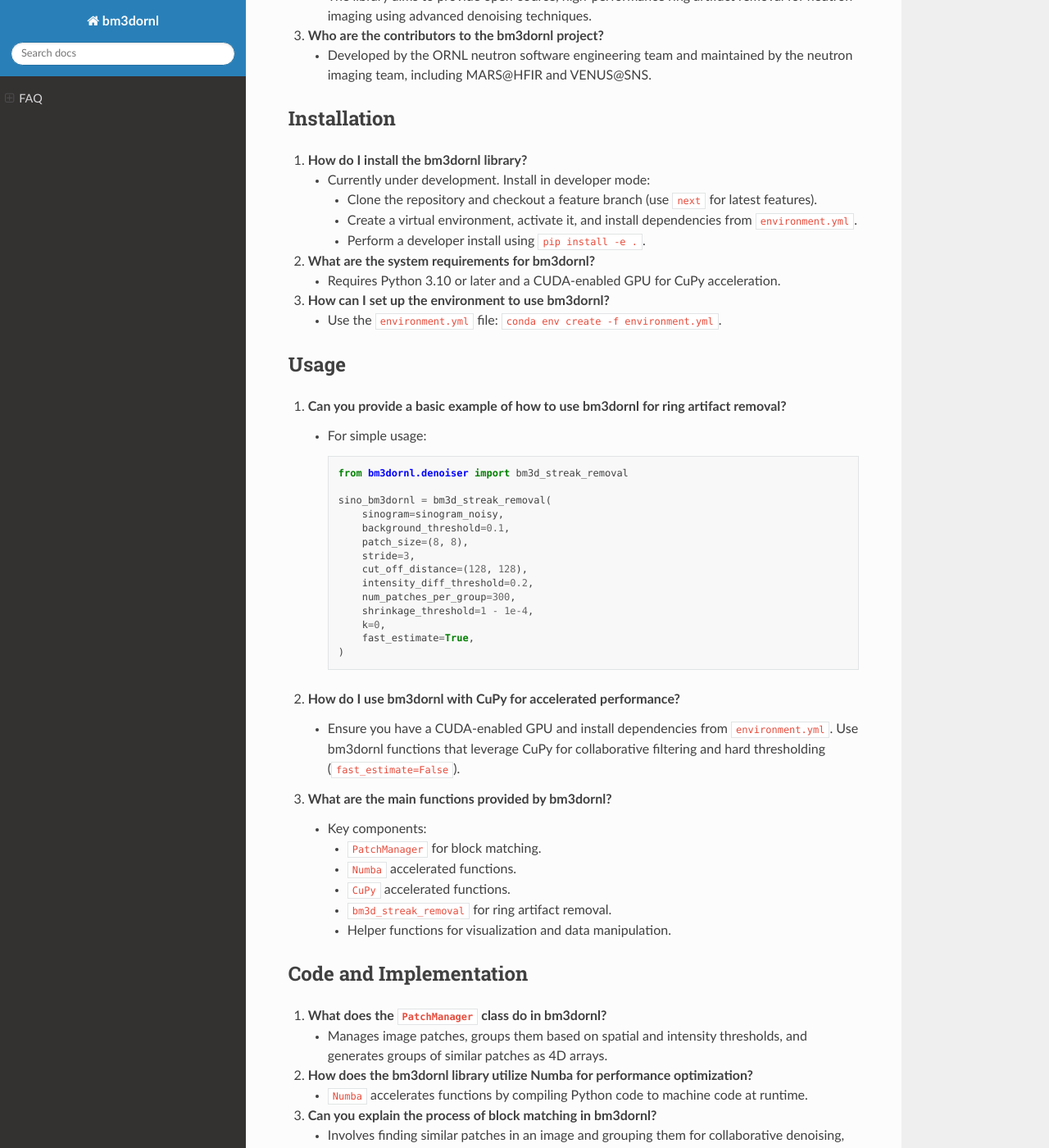
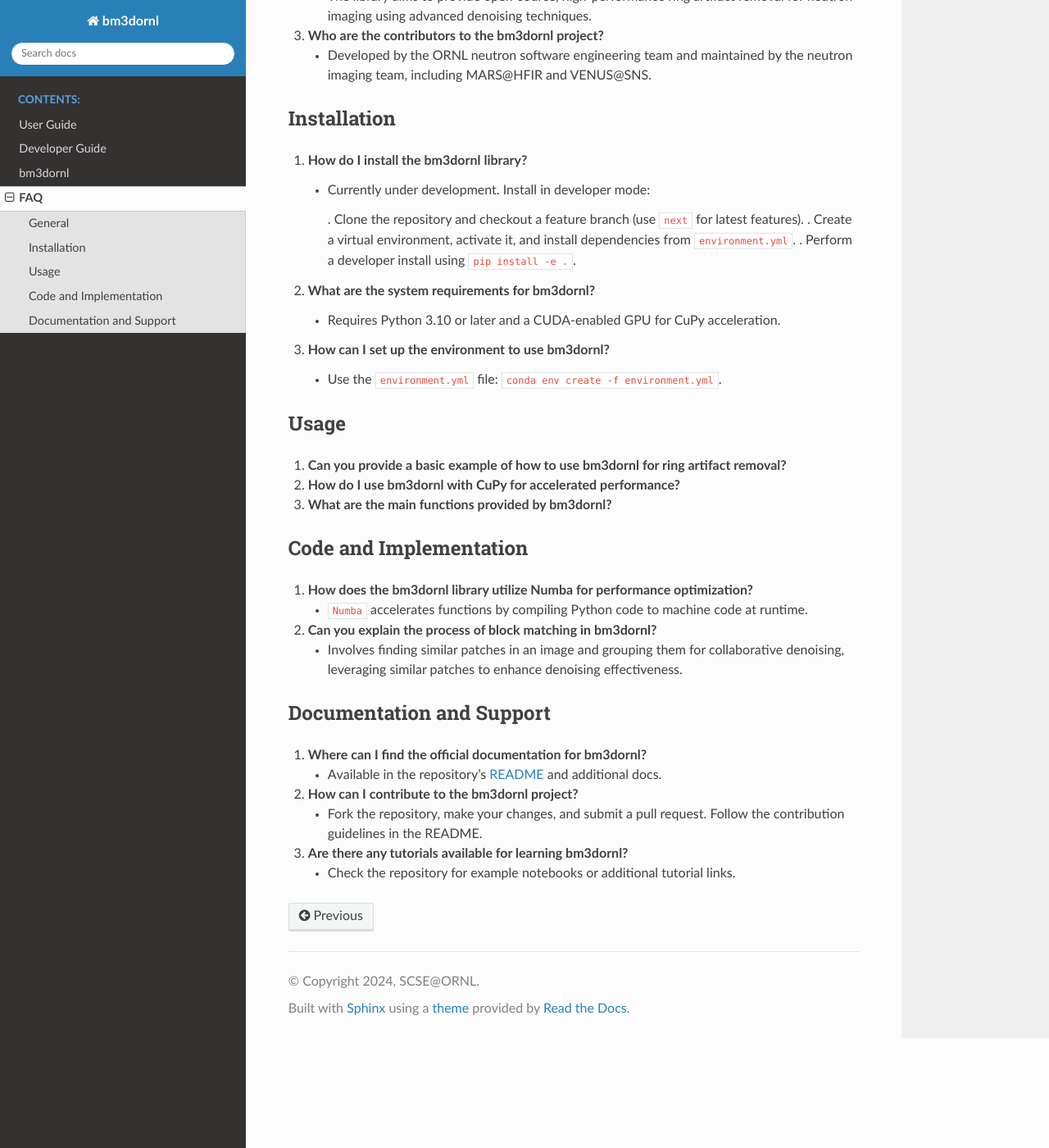
Before and after one commit to ornlneutronimaging/bm3dornl, a Sphinx documentation site: the page built from docs/FAQ.md, in a window 1280 px wide and 1400 px high, scrolled down 353 px. Shown: the whole window at 82% size. Built offline with Sphinx 7.4.7 and the Read the Docs theme 2.0.0, drawn with Linux system fonts in a browser that asks for light colours; the version number could not be read and is left out.

Commit message:
update docs to resolve warnings

````diff
--- a/docs/FAQ.md
+++ b/docs/FAQ.md
@@ -15,9 +15,10 @@
 
 1. **How do I install the bm3dornl library?**
    - Currently under development. Install in developer mode:
-     - Clone the repository and checkout a feature branch (use `next` for latest features).
-     - Create a virtual environment, activate it, and install dependencies from `environment.yml`.
-     - Perform a developer install using `pip install -e .`.
+
+      . Clone the repository and checkout a feature branch (use `next` for latest features).
+      . Create a virtual environment, activate it, and install dependencies from `environment.yml`.
+      . Perform a developer install using `pip install -e .`.
 
 2. **What are the system requirements for bm3dornl?**
    - Requires Python 3.10 or later and a CUDA-enabled GPU for CuPy acceleration.
@@ -28,44 +29,17 @@
 ## Usage
 
 1. **Can you provide a basic example of how to use bm3dornl for ring artifact removal?**
-   - For simple usage:
-     ```python
-     from bm3dornl.denoiser import bm3d_streak_removal
-
-     sino_bm3dornl = bm3d_streak_removal(
-         sinogram=sinogram_noisy,
-         background_threshold=0.1,
-         patch_size=(8, 8),
-         stride=3,
-         cut_off_distance=(128, 128),
-         intensity_diff_threshold=0.2,
-         num_patches_per_group=300,
-         shrinkage_threshold=1 - 1e-4,
-         k=0,
-         fast_estimate=True,
-     )
-     ```
 
 2. **How do I use bm3dornl with CuPy for accelerated performance?**
-   - Ensure you have a CUDA-enabled GPU and install dependencies from `environment.yml`. Use bm3dornl functions that leverage CuPy for collaborative filtering and hard thresholding (`fast_estimate=False`).
 
 3. **What are the main functions provided by bm3dornl?**
-   - Key components:
-     - `PatchManager` for block matching.
-     - `Numba` accelerated functions.
-     - `CuPy` accelerated functions.
-     - `bm3d_streak_removal` for ring artifact removal.
-     - Helper functions for visualization and data manipulation.
 
 ## Code and Implementation
 
-1. **What does the `PatchManager` class do in bm3dornl?**
-   - Manages image patches, groups them based on spatial and intensity thresholds, and generates groups of similar patches as 4D arrays.
-
-2. **How does the bm3dornl library utilize Numba for performance optimization?**
+1. **How does the bm3dornl library utilize Numba for performance optimization?**
    - `Numba` accelerates functions by compiling Python code to machine code at runtime.
 
-3. **Can you explain the process of block matching in bm3dornl?**
+2. **Can you explain the process of block matching in bm3dornl?**
    - Involves finding similar patches in an image and grouping them for collaborative denoising, leveraging similar patches to enhance denoising effectiveness.
 
 ## Documentation and Support
--- a/docs/developer.rst
+++ b/docs/developer.rst
@@ -1 +1,4 @@
-developer file
+Developer Guide
+===============
+
+This guide is intended for developers who want to contribute to the development of the project.
--- a/docs/index.rst
+++ b/docs/index.rst
@@ -10,6 +10,10 @@
    :maxdepth: 2
    :caption: Contents:
 
+   user
+   developer
+   api/modules
+   FAQ.md
 
 
 Indices and tables
--- a/docs/user.rst
+++ b/docs/user.rst
@@ -1 +1,4 @@
-user file
+User Guide
+==========
+
+This is a simple user guide for the `bm3dornl` library.
````
